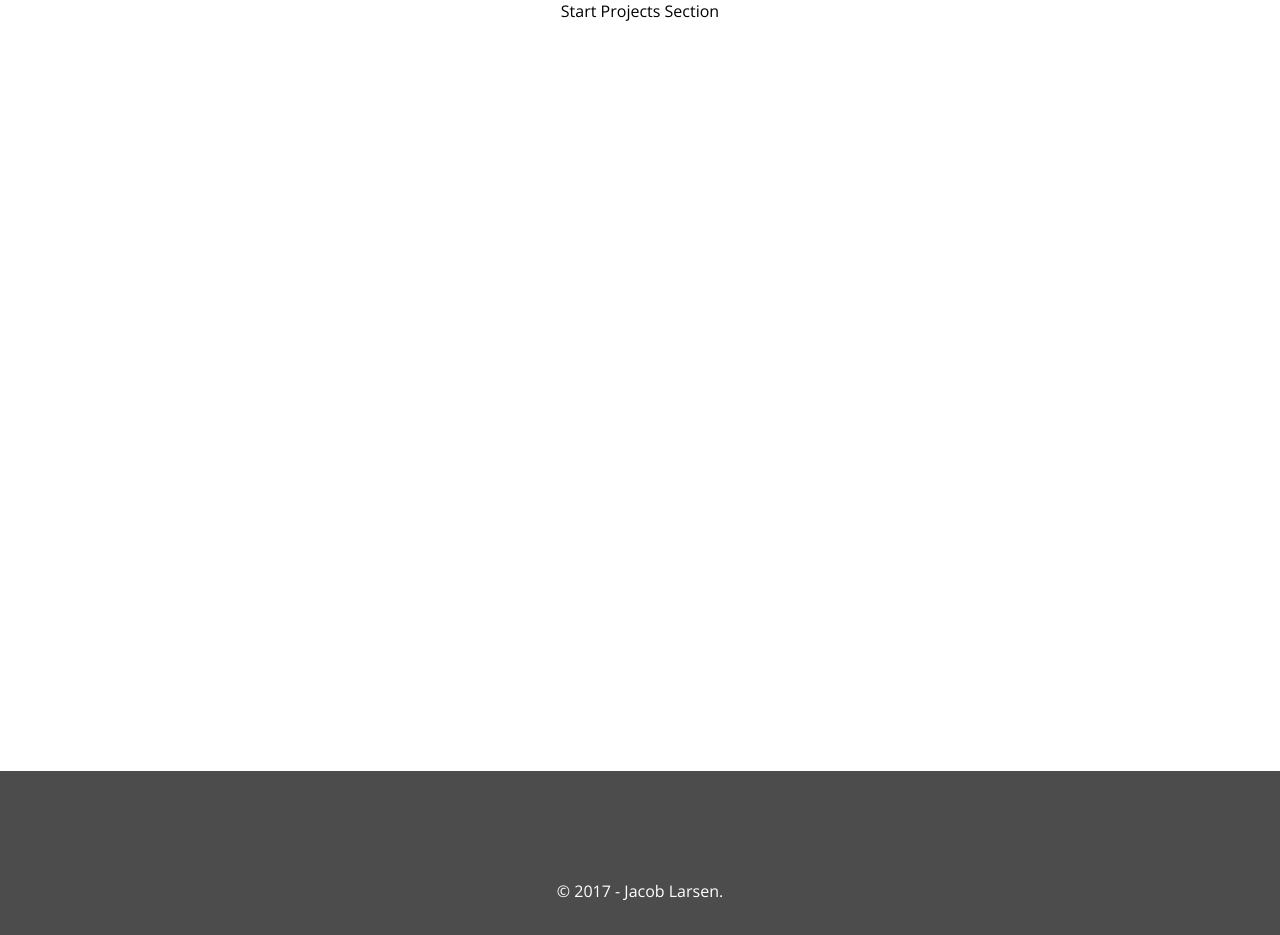
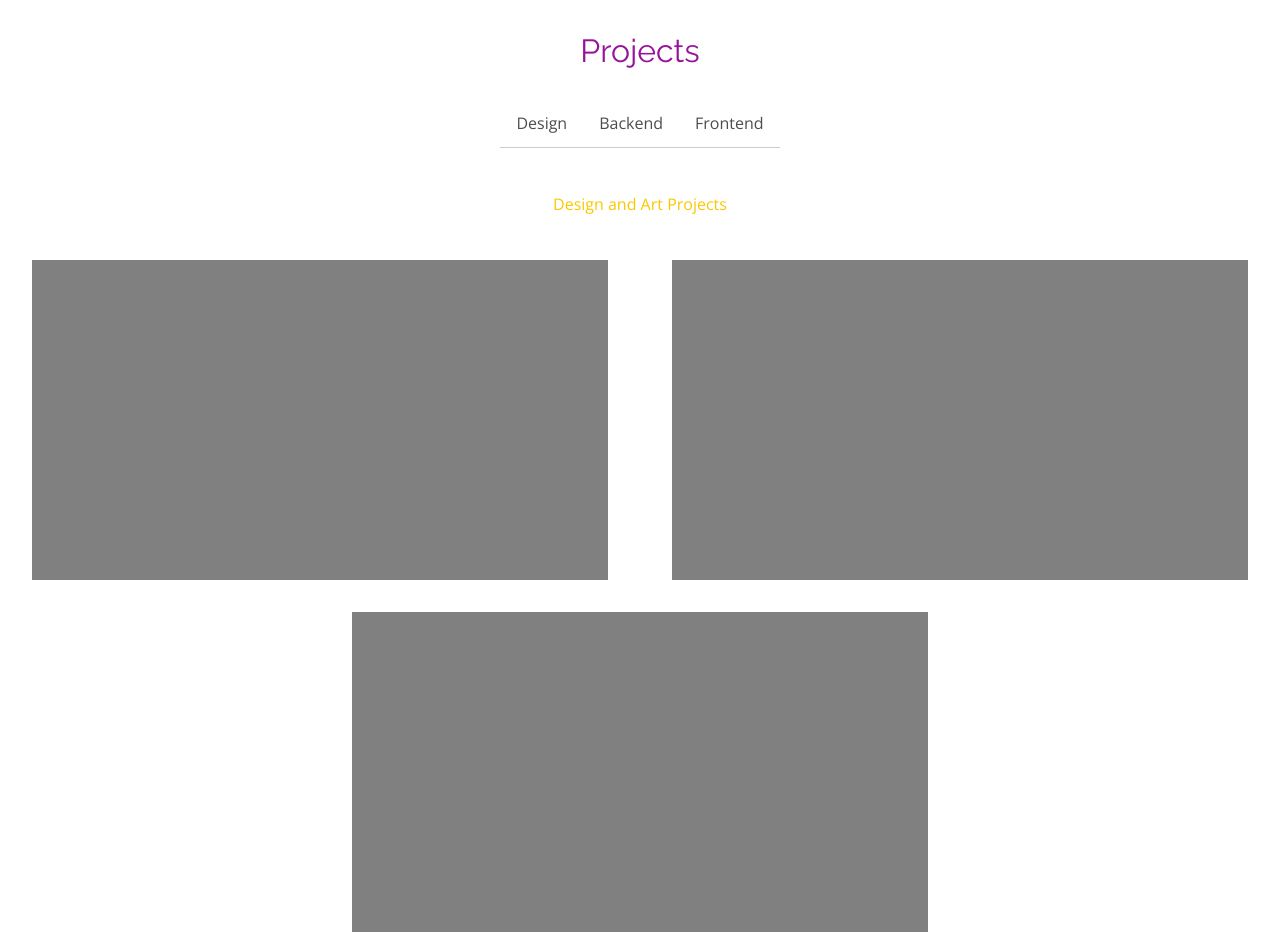
Before and after one commit to JacobwLarsen/PortfolioWebsite, a website: page TheWorld/wwwroot/index.html in a window 1280 px wide. Shown: the part 2639-3574 px from the top of the page. Drawn offline with nearby package versions, Linux system fonts and the light colour scheme; files that its build step writes are made by us from their sources; files whose address does not match are found by name.

Commit message:
Projects Page outlined and javascript added for a tabnav

```diff
--- a/TheWorld/wwwroot/css/styletime.css
+++ b/TheWorld/wwwroot/css/styletime.css
@@ -261,6 +261,8 @@ main{
 
 
 /*STATEMENT*/
+
+
 .statement__background{
     width: 100%;
     background-color:rgba(0, 150, 200, 1);
@@ -307,17 +309,82 @@ main{
 
 
 /*SIDE BY SIDE PROJECTS WITH ICONS*/
+
+
 .projects__container{
-    height: 50em;
     width: 100%;
     display: flex;
     flex-wrap: wrap;
     justify-content: center;
-    margin: 0;
+    align-items: center;
 }
 .pheader{
-    padding: 2em;
+    font-family: 'Raleway', sans-serif;
+    font-size: 2em;
+    padding: 1em;
+    margin: 1em auto 0 auto;
+    width: 100%;
+    color: rgba(150, 20, 153, 1);
+    text-align: center;
 }
+.tabnav__container{
+    display: flex;
+    flex-wrap: nowrap;
+    width: 100%;
+    align-items: center;
+    justify-content: center;
+    margin: 0 0 1em 0;
+}
+.tabnav__item{
+    padding: 1em 1em 1em 1em;
+    border-bottom: 1px solid rgba(0,0,0,0.2);
+    color: rgba(0,0,0,0.7);
+}
+.tabnav__item:hover{
+    color: rgba(255,255,255,0.95);
+    cursor: pointer;
+}
+
+#frontend__button:hover{
+    color: rgba(0, 150, 153, 1);
+}
+#fprojects__header{
+    color: rgba(0, 150, 153, 1);
+}
+#backend__button:hover{
+    color: rgba(150, 20, 153, 1);
+}
+#bprojects__header{
+    color: rgba(150, 20, 153, 1);
+}
+#design__button:hover{
+   color: rgba(250, 200, 0, 1);
+}
+#dprojects__header{
+color: rgba(250, 200, 0, 1);
+}
+
+.tabnav{
+    color: rgba(0,0,0,0.7);
+    margin: 1em 0;
+    width: 100%;
+    text-align: center;
+}
+.pbox__container{
+    width: 100%;
+    display: flex;
+    flex-wrap: wrap;
+    padding: 2em 0 2em 0;
+}
+.pbox{
+    width: 80%;
+    height: 20em;
+    margin: 1em auto;
+    background-color: grey;
+}
+
+
+
 
 
 
@@ -407,6 +474,9 @@ main{
         padding: 1.15em;
         margin:1.3333em;
     }
+        .pbox{
+        width: 45%;
+    }
 }
 
 
@@ -472,6 +542,8 @@ main{
     #quote__footer{
         font-weight: 600;
         color: rgba(0, 150, 200, 1);
+    }
+
 }
 
 
@@ -506,5 +578,8 @@ main{
             font-size: 1.1em;
             width: 100%;
         }
+    .pbox{
+        width: 30%;
+    }
 
 }
--- a/TheWorld/wwwroot/index.html
+++ b/TheWorld/wwwroot/index.html
@@ -101,10 +101,52 @@
             </section>
 
             <section id="projects" class="projects__container">
-                <div id="projects__header" class="pheader">Start Projects Section</div>
-                <div id="project1" class="projectbox"></div>
+                <div id="projects__header" class="pheader">Projects</div>
+
+                <div class="tabnav__container">
+                    <ul class="tabnav__container">
+                        <a href="#projects"><li id="design__button" class="tabnav__item" onclick="openProjects('DProjects')">Design</li></a>
+                        <a href="#projects"><li id="backend__button" class="tabnav__item" onclick="openProjects('BProjects')">Backend</li></a>
+                        <a href="#projects"><li id="frontend__button" class="tabnav__item" onclick="openProjects('FProjects')">Frontend</li></a>
+                    </ul>
+                </div>
+
+                <div id="DProjects" class="tabnav">
+                    <div id="dprojects__header" class="projects__header">
+                      Design and Art Projects
+                    </div>
+                    <div id="pbox__container" class="pbox__container">
+                        <div id="dpbox" class="pbox"></div>
+                        <div id="dpbox" class="pbox"></div>
+                        <div id="dpbox" class="pbox"></div>
+                    </div>
+                </div>
+
+                <div id="BProjects" class="tabnav" style="display:none">
+                    <div id="bprojects__header" class="projects__header">
+                      Backend Projects
+                    </div>
+                    <div id="pbox__container" class="pbox__container">
+                        <div id="dpbox" class="pbox"></div>
+                        <div id="dpbox" class="pbox"></div>
+                        <div id="dpbox" class="pbox"></div>
+                    </div>
+                </div>
+
+                <div id="FProjects" class="tabnav" style="display:none">
+                    <div id="fprojects__header" class="projects__header">
+                      Frontend Projects
+                    </div>
+                    <div id="pbox__container" class="pbox__container">
+                        <div id="dpbox" class="pbox"></div>
+                        <div id="dpbox" class="pbox"></div>
+                        <div id="dpbox" class="pbox"></div>
+                    </div>
+                </div>
 
             </section>
+
+
             <section id="contact" class="contact__container"></section>
         </main>
 
@@ -119,6 +161,17 @@
 
         <script type="text/javascript" src="lib/jquery/dist/jquery.min.js"></script>
         <script type="text/javascript" src="js/mainscript.js"></script>
+
+        <script> //TabNav for Project section
+            function openProjects(projects) {
+                var i;
+                var x = document.getElementsByClassName("tabnav");
+                for (i = 0; i < x.length; i++) {
+                   x[i].style.display = "none";
+                }
+                document.getElementById(projects).style.display = "block";
+            }
+        </script>
 </body>
 
 </html>
```
